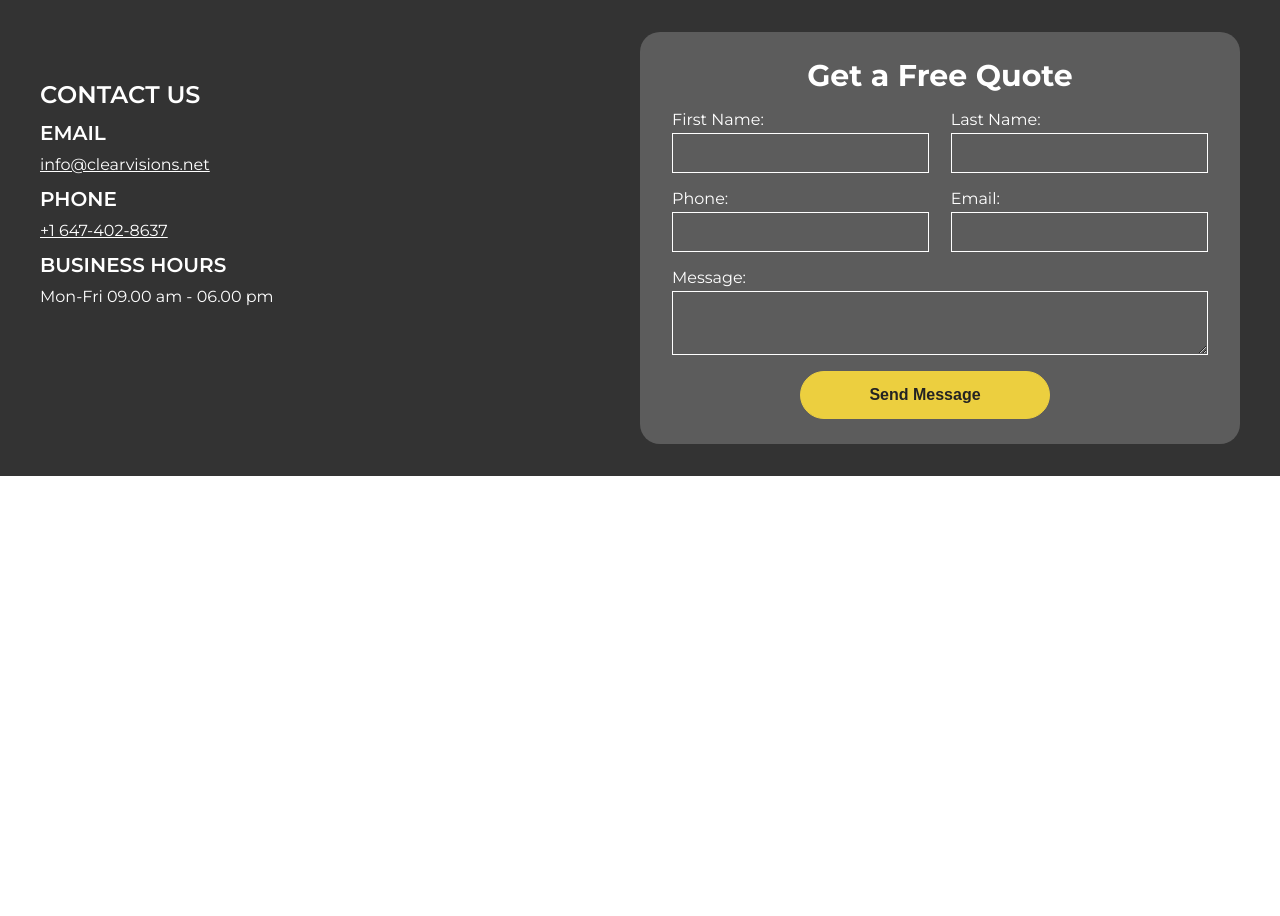
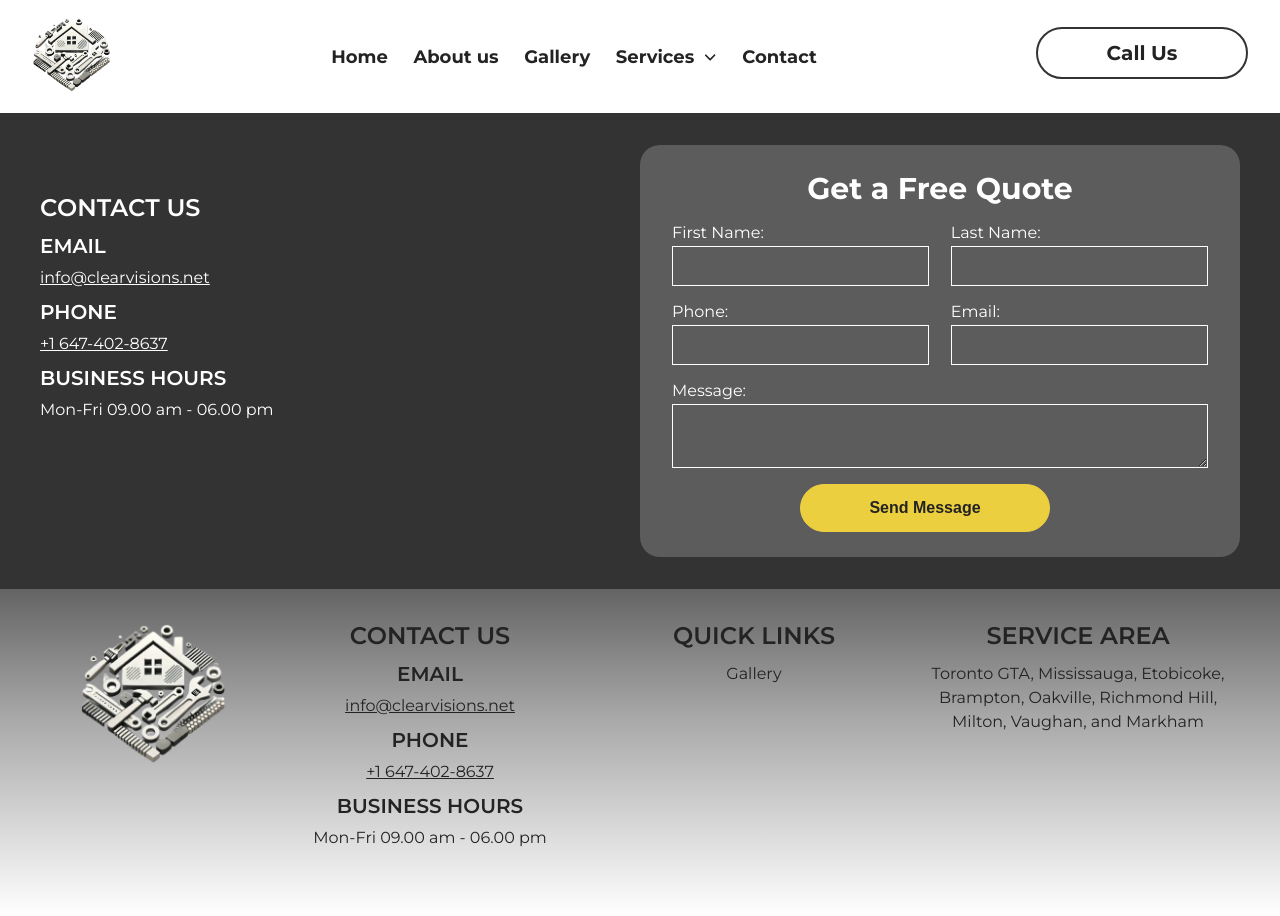
Before and after one commit to Paltsevalexandr/clear-visions, a React (Create React App) app: page /contact-us in a window 1280 px wide. Before the commit the page ends 800 px from the top, so only its background shows below. Built offline with nearby package versions, Linux system fonts and the light colour scheme.

Commit message:
returned header and footer

```diff
--- a/src/App.js
+++ b/src/App.js
@@ -34,14 +34,14 @@ function App() {
 
   return (
     <div>
-      {/* <Header
+      <Header
         setShowMenu={() => {
           setShowMenu(!showMenu);
           setShowOverlay(!showMenu);
         }}
         showMenu={showMenu}
       />
-      <MobileMenu showMenu={showMenu} /> */}
+      <MobileMenu showMenu={showMenu} />
       <main className="main">
         <Routes>
           <Route path="/" element={<Homepage scrollTop={scrollTop} />} />
@@ -61,7 +61,7 @@ function App() {
           <Route path="*" element={<NotFound />} />
         </Routes>
       </main>
-      {/* <Footer /> */}
+      <Footer />
 
       <div
         className={`overlay ${showOverlay ? "active" : ""}`}
--- a/src/components/Header/Header.js
+++ b/src/components/Header/Header.js
@@ -1,7 +1,7 @@
-import React from 'react'
-import './Header.scss';
-import TopMenu from '../TopMenu/TopMenu';
-import logo from '../../assets/images/logo/logo_cropped.png';
+import React from "react";
+import "./Header.scss";
+import TopMenu from "../TopMenu/TopMenu";
+import logo from "../../assets/images/logo/logo_cropped.png";
 
 export default function Header({ showMenu, setShowMenu }) {
   function isTelegramWebView() {
@@ -9,9 +9,6 @@ export default function Header({ showMenu, setShowMenu }) {
     return /Telegram/i.test(userAgent);
   }
 
-    let foo = typeof (navigator.userAgent || navigator.vendor || window.opera);
-    let browser = navigator.userAgent || navigator.vendor || window.opera;
-    console.log(foo)
   if (isTelegramWebView()) {
     alert("Открыто во встроенном браузере Telegram");
   } else {
@@ -23,9 +20,6 @@ export default function Header({ showMenu, setShowMenu }) {
       <a className="header__logo" href="/">
         <img className="header__img" src={logo} alt="logo" />
       </a>
-      <span>
-        {foo == "string" ? browser : "unknown browser"}
-      </span>
       <TopMenu />
       <div className="header__links">
         <a href="tel:+16474028637" className="header__link header__link--call">
```
Lines whose indentation alone changed are shown as unchanged.
